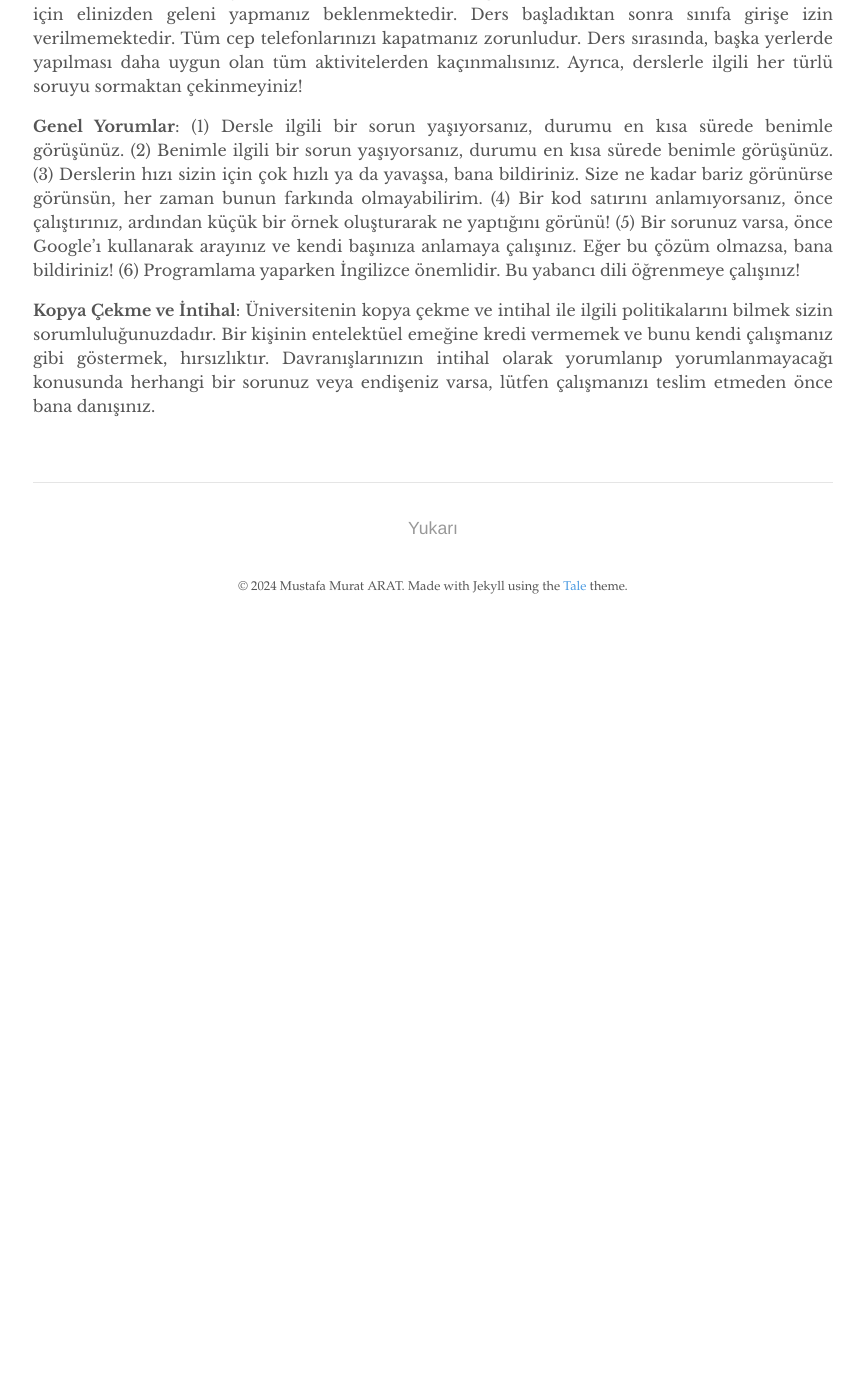
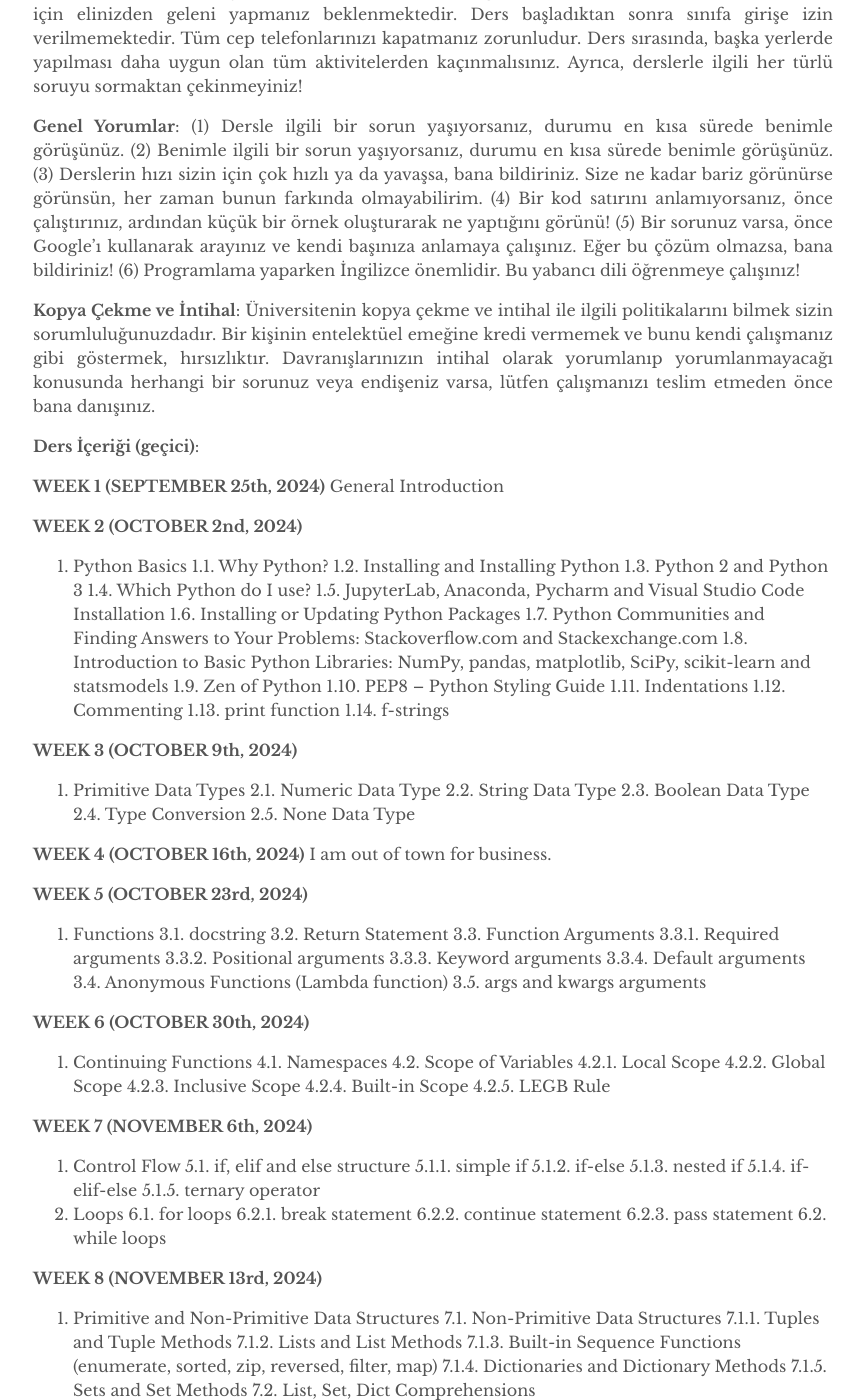
Before and after one commit to mmuratarat/turkish, a Jekyll site: the page built from _pages/fef210_2425fall.md, in a window 1280 px wide and 1400 px high, scrolled down 1559 px. Shown: the whole window, without its empty margins (207-1071 px from the left). Built offline with Jekyll 4.4.1, drawn with Linux system fonts in a browser that asks for light colours; nearby versions of some CDN libraries; comment, search, counter and statistics services are not loaded; before the commit the page ends 2189 px from its top, so only the background shows below that; some of the changed text lies outside the part shown.

Commit message:
Update fef210_2425fall.md

```diff
--- a/_pages/fef210_2425fall.md
+++ b/_pages/fef210_2425fall.md
@@ -61,3 +61,119 @@
 
 
 **Kopya Çekme ve İntihal**: Üniversitenin kopya çekme ve intihal ile ilgili politikalarını bilmek sizin sorumluluğunuzdadır. Bir kişinin entelektüel emeğine kredi vermemek ve bunu kendi çalışmanız gibi göstermek, hırsızlıktır. Davranışlarınızın intihal olarak yorumlanıp yorumlanmayacağı konusunda herhangi bir sorunuz veya endişeniz varsa, lütfen çalışmanızı teslim etmeden önce bana danışınız.
+
+
+**Ders İçeriği (geçici)**:
+
+**WEEK 1 (SEPTEMBER 25th, 2024)**
+General Introduction
+
+**WEEK 2 (OCTOBER 2nd, 2024)**
+1. Python Basics
+1.1. Why Python?
+1.2. Installing and Installing Python
+1.3. Python 2 and Python 3
+1.4. Which Python do I use?
+1.5. JupyterLab, Anaconda, Pycharm and Visual Studio Code Installation
+1.6. Installing or Updating Python Packages
+1.7. Python Communities and Finding Answers to Your Problems: Stackoverflow.com and Stackexchange.com
+1.8. Introduction to Basic Python Libraries: NumPy, pandas, matplotlib, SciPy, scikit-learn and statsmodels
+1.9. Zen of Python
+1.10. PEP8 – Python Styling Guide
+1.11. Indentations
+1.12. Commenting
+1.13. print function
+1.14. f-strings
+
+**WEEK 3 (OCTOBER 9th, 2024)**
+2. Primitive Data Types
+2.1. Numeric Data Type
+2.2. String Data Type
+2.3. Boolean Data Type
+2.4. Type Conversion
+2.5. None Data Type
+
+**WEEK 4 (OCTOBER 16th, 2024)**
+I am out of town for business.
+
+**WEEK 5 (OCTOBER 23rd, 2024)**
+3. Functions
+3.1. docstring
+3.2. Return Statement
+3.3. Function Arguments
+3.3.1. Required arguments
+3.3.2. Positional arguments
+3.3.3. Keyword arguments
+3.3.4. Default arguments
+3.4. Anonymous Functions (Lambda function)
+3.5. args and kwargs arguments
+
+**WEEK 6 (OCTOBER 30th, 2024)**
+4. Continuing Functions
+4.1. Namespaces
+4.2. Scope of Variables
+4.2.1. Local Scope
+4.2.2. Global Scope
+4.2.3. Inclusive Scope
+4.2.4. Built-in Scope
+4.2.5. LEGB Rule
+
+**WEEK 7 (NOVEMBER 6th, 2024)**
+5. Control Flow
+5.1. if, elif and else structure
+5.1.1. simple if
+5.1.2. if-else
+5.1.3. nested if
+5.1.4. if-elif-else
+5.1.5. ternary operator
+6. Loops
+6.1. for loops
+6.2.1. break statement
+6.2.2. continue statement
+6.2.3. pass statement
+6.2. while loops
+
+**WEEK 8 (NOVEMBER 13rd, 2024)**
+7. Primitive and Non-Primitive Data Structures
+7.1. Non-Primitive Data Structures
+7.1.1. Tuples and Tuple Methods
+7.1.2. Lists and List Methods
+7.1.3. Built-in Sequence Functions (enumerate, sorted, zip, reversed, filter, map)
+7.1.4. Dictionaries and Dictionary Methods
+7.1.5. Sets and Set Methods
+7.2. List, Set, Dict Comprehensions
+
+**WEEK 9 (NOVEMBER 20th, 2024)**
+Midterm
+
+**WEEK 10 (NOVEMBER 27th, 2024)**
+9. Object Oriented Programming (OOP)
+9.1. Procedural and Modular Programming
+9.2. Create a class
+9.3. Building an object
+9.4. Attributes/Methods
+9.5. Class Attributes / Instance Attributes
+9.6. Accessing Attributes: getattr(), hasattr(), setattr(), delattr()
+9.7. Class Methods / Instance Methods / Static Methods
+
+**WEEK 11 (DECEMBER 4th, 2024)**
+10. Continuing Object-Oriented Programming
+10.1. Encapsulation
+10.2. Polymorphism
+10.3. Public Variables / Private Variables / Protected Variables
+10.4. Dunder Methods (Special Methods)
+10.5. Method Resolution Order (MRO)
+10.6. Inheritance
+10.7. super() function
+
+**WEEK 12 (DECEMBER 11st, 2024)**
+11. Errors and Exceptions in Python
+12. Virtual Environments
+13. Basic String Manipulations
+
+**WEEK 13 (DECEMBER 18th, 2024)**
+14. A Detailed Look at the NumPy Library
+
+**WEEK 14 (DECEMBER 25th, 2024)**
+15. A Detailed Look at the pandas Library
+![image](https://github.com/user-attachments/assets/206fc5ba-8487-4b04-8c37-7f6cf0eebc9d)
```
